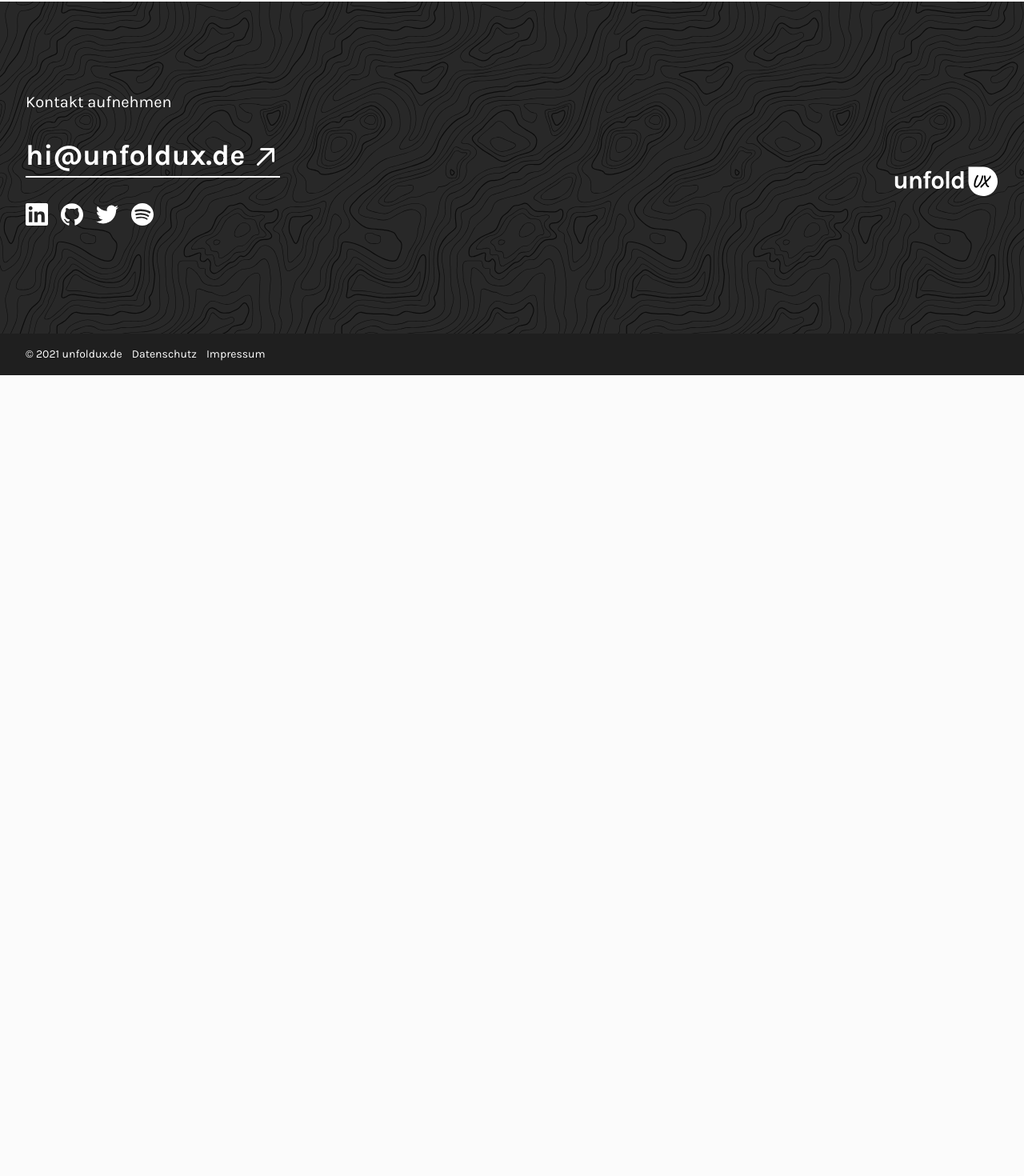
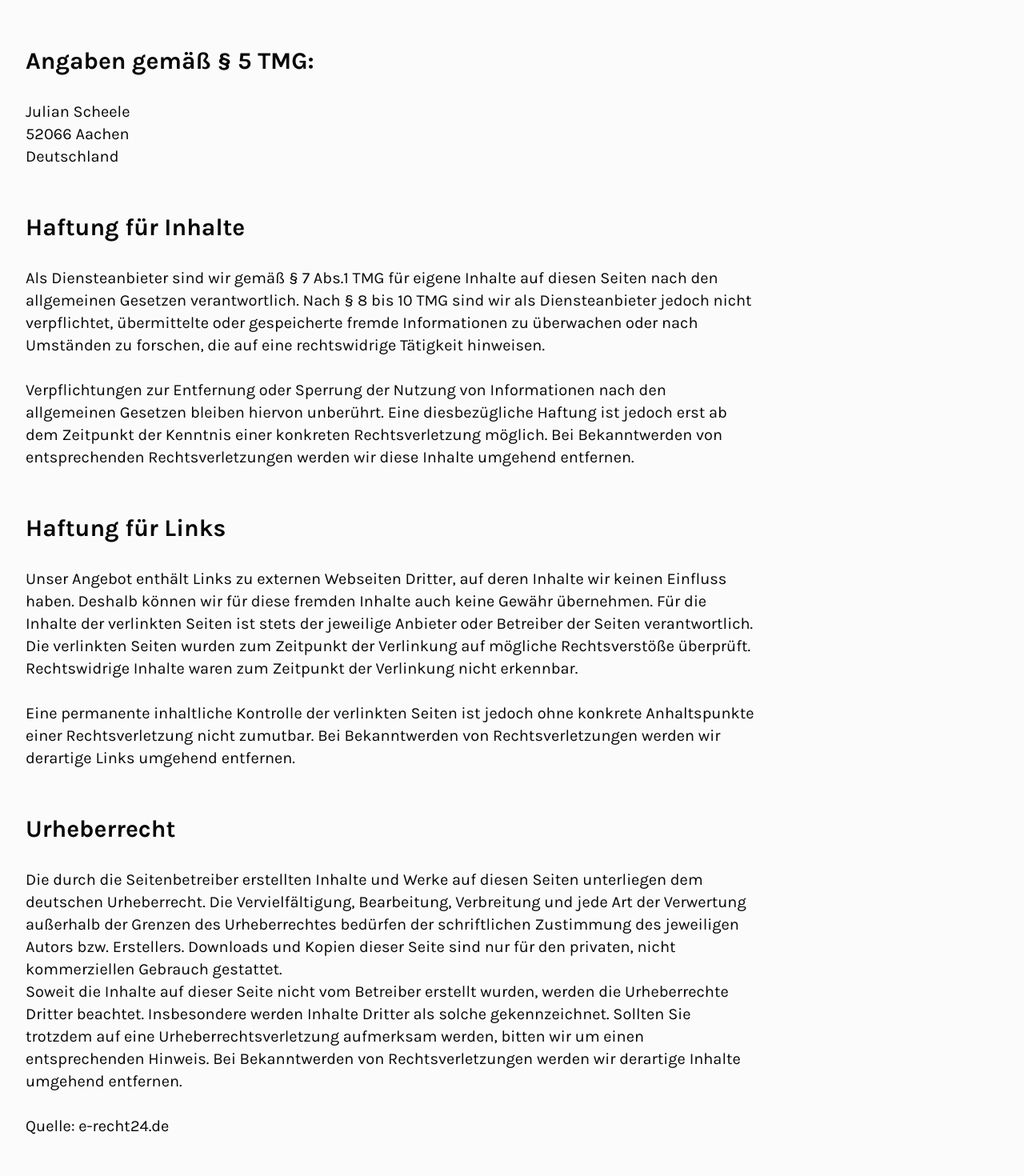
Before and after one commit to Arcade1080/unfoldux, a Next.js app: page /impressum in a window 1280 px wide. Shown: the part 454-1924 px from the top of the page at 80% size. Before the commit the page ends 923 px from the top, so only its background shows below. Built offline with nearby package versions, Linux system fonts and the light colour scheme.

Commit message:
Impressum

```diff
--- a/pages/datenschutz.tsx
+++ b/pages/datenschutz.tsx
@@ -2,7 +2,7 @@ import { Page } from '../components/Page';
 
 export default function Privacy() {
   return (
-    <Page>
+    <Page title="">
       <div>Privacy Info</div>
     </Page>
   );
--- a/pages/impressum.tsx
+++ b/pages/impressum.tsx
@@ -2,8 +2,93 @@ import { Page } from '../components/Page';
 
 export default function Imprint() {
   return (
-    <Page>
-      <div>Imprint Info</div>
+    <Page title="Impressum">
+      <h2>Angaben gemäß § 5 TMG:</h2>
+
+      <p className="copy content-block">
+        Julian Scheele
+        <br />
+        52066 Aachen
+        <br />
+        Deutschland
+        <br />
+      </p>
+
+      <p className="copy content-block">&nbsp;</p>
+
+      <p className="copy content-block">&nbsp;</p>
+
+      <h2>Haftung für Inhalte</h2>
+
+      <p className="copy content-block">
+        Als Diensteanbieter sind wir gemäß § 7 Abs.1 TMG für eigene Inhalte auf
+        diesen Seiten nach den allgemeinen Gesetzen verantwortlich. Nach § 8 bis
+        10 TMG sind wir als Diensteanbieter jedoch nicht verpflichtet,
+        übermittelte oder gespeicherte fremde Informationen zu überwachen oder
+        nach Umständen zu forschen, die auf eine rechtswidrige Tätigkeit
+        hinweisen.
+      </p>
+      <p className="copy content-block">&nbsp;</p>
+
+      <p className="copy content-block">
+        Verpflichtungen zur Entfernung oder Sperrung der Nutzung von
+        Informationen nach den allgemeinen Gesetzen bleiben hiervon unberührt.
+        Eine diesbezügliche Haftung ist jedoch erst ab dem Zeitpunkt der
+        Kenntnis einer konkreten Rechtsverletzung möglich. Bei Bekanntwerden von
+        entsprechenden Rechtsverletzungen werden wir diese Inhalte umgehend
+        entfernen.
+      </p>
+      <p className="copy content-block">&nbsp;</p>
+      <p className="copy content-block">&nbsp;</p>
+
+      <h2>Haftung für Links</h2>
+
+      <p className="copy content-block">
+        Unser Angebot enthält Links zu externen Webseiten Dritter, auf deren
+        Inhalte wir keinen Einfluss haben. Deshalb können wir für diese fremden
+        Inhalte auch keine Gewähr übernehmen. Für die Inhalte der verlinkten
+        Seiten ist stets der jeweilige Anbieter oder Betreiber der Seiten
+        verantwortlich. Die verlinkten Seiten wurden zum Zeitpunkt der
+        Verlinkung auf mögliche Rechtsverstöße überprüft. Rechtswidrige Inhalte
+        waren zum Zeitpunkt der Verlinkung nicht erkennbar.
+      </p>
+      <p className="copy content-block">&nbsp;</p>
+
+      <p className="copy content-block">
+        Eine permanente inhaltliche Kontrolle der verlinkten Seiten ist jedoch
+        ohne konkrete Anhaltspunkte einer Rechtsverletzung nicht zumutbar. Bei
+        Bekanntwerden von Rechtsverletzungen werden wir derartige Links umgehend
+        entfernen.
+      </p>
+      <p className="copy content-block">&nbsp;</p>
+      <p className="copy content-block">&nbsp;</p>
+
+      <h2>Urheberrecht</h2>
+
+      <p className="copy content-block">
+        Die durch die Seitenbetreiber erstellten Inhalte und Werke auf diesen
+        Seiten unterliegen dem deutschen Urheberrecht. Die Vervielfältigung,
+        Bearbeitung, Verbreitung und jede Art der Verwertung außerhalb der
+        Grenzen des Urheberrechtes bedürfen der schriftlichen Zustimmung des
+        jeweiligen Autors bzw. Erstellers. Downloads und Kopien dieser Seite
+        sind nur für den privaten, nicht kommerziellen Gebrauch gestattet.
+      </p>
+
+      <p className="copy content-block">
+        Soweit die Inhalte auf dieser Seite nicht vom Betreiber erstellt wurden,
+        werden die Urheberrechte Dritter beachtet. Insbesondere werden Inhalte
+        Dritter als solche gekennzeichnet. Sollten Sie trotzdem auf eine
+        Urheberrechtsverletzung aufmerksam werden, bitten wir um einen
+        entsprechenden Hinweis. Bei Bekanntwerden von Rechtsverletzungen werden
+        wir derartige Inhalte umgehend entfernen.
+      </p>
+      <p className="copy content-block">&nbsp;</p>
+      <p className="copy content-block">
+        Quelle:{' '}
+        <a href="https://www.e-recht24.de" target="_blank">
+          e-recht24.de
+        </a>
+      </p>
     </Page>
   );
 }
```
